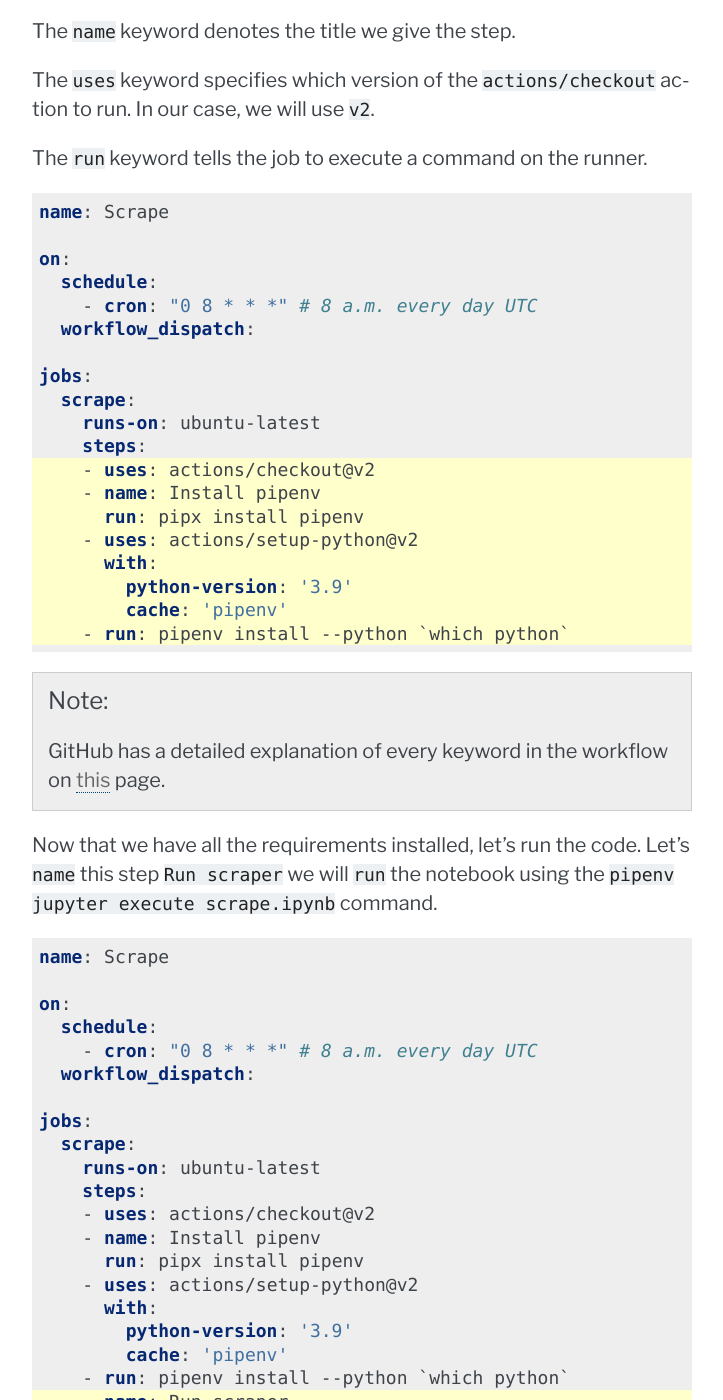
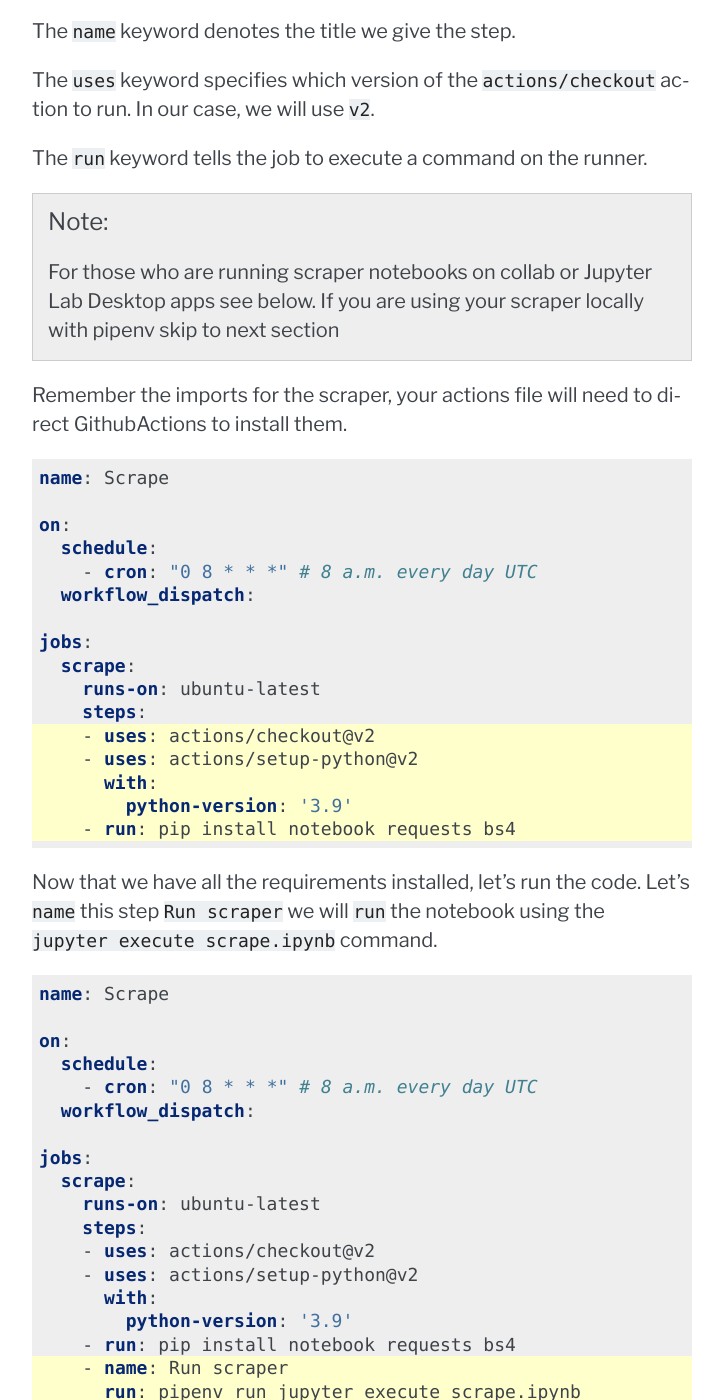
Before and after one commit to palewire/first-github-scraper, a Sphinx documentation site: the page built from docs/action.md, in a window 1280 px wide and 1400 px high, scrolled down 15760 px. Shown: the whole window, without its empty margins (388-1111 px from the left). Built offline with Sphinx 7.4.7, drawn with Linux system fonts in a browser that asks for light colours; some of the changed text lies outside the part shown.

Commit message:
github actions files

````diff
--- a/docs/action.md
+++ b/docs/action.md
@@ -411,6 +411,60 @@ The `uses` keyword specifies which version of the `actions/checkout` action to r
 
 The `run` keyword tells the job to execute a command on the runner.
 
+```{note}
+For those who are running scraper notebooks on collab or Jupyter Lab Desktop apps see below. If you are using your scraper locally with pipenv skip to next section
+```
+
+Remember the imports for the scraper, your actions file will need to direct GithubActions to install them.
+
+```{code-block} yaml
+:emphasize-lines: 12-17
+name: Scrape
+
+on:
+  schedule:
+    - cron: "0 8 * * *" # 8 a.m. every day UTC
+  workflow_dispatch:
+
+jobs:
+  scrape:
+    runs-on: ubuntu-latest
+    steps:
+    - uses: actions/checkout@v2
+    - uses: actions/setup-python@v2
+      with:
+        python-version: '3.9'
+    - run: pip install notebook requests bs4
+```
+
+Now that we have all the requirements installed, let's run the code. Let's `name` this step `Run scraper` we will `run` the notebook using the `jupyter execute scrape.ipynb` command.
+
+```{code-block} yaml
+:emphasize-lines: 17-19
+name: Scrape
+
+on:
+  schedule:
+    - cron: "0 8 * * *" # 8 a.m. every day UTC
+  workflow_dispatch:
+
+jobs:
+  scrape:
+    runs-on: ubuntu-latest
+    steps:
+    - uses: actions/checkout@v2
+    - uses: actions/setup-python@v2
+      with:
+        python-version: '3.9'
+    - run: pip install notebook requests bs4
+    - name: Run scraper
+      run: pipenv run jupyter execute scrape.ipynb
+```
+
+```{note}
+For those who running scraper locally with pipenv.
+```
+
 ```{code-block} yaml
 :emphasize-lines: 12-19
 name: Scrape
````
